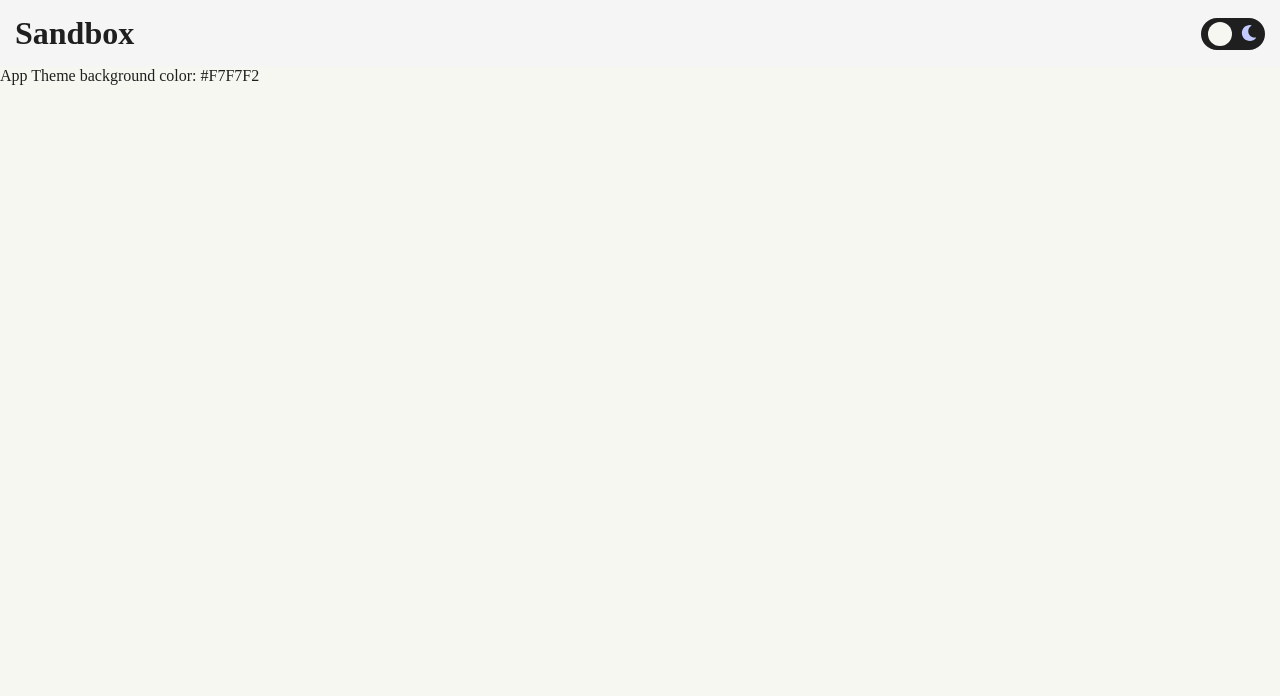
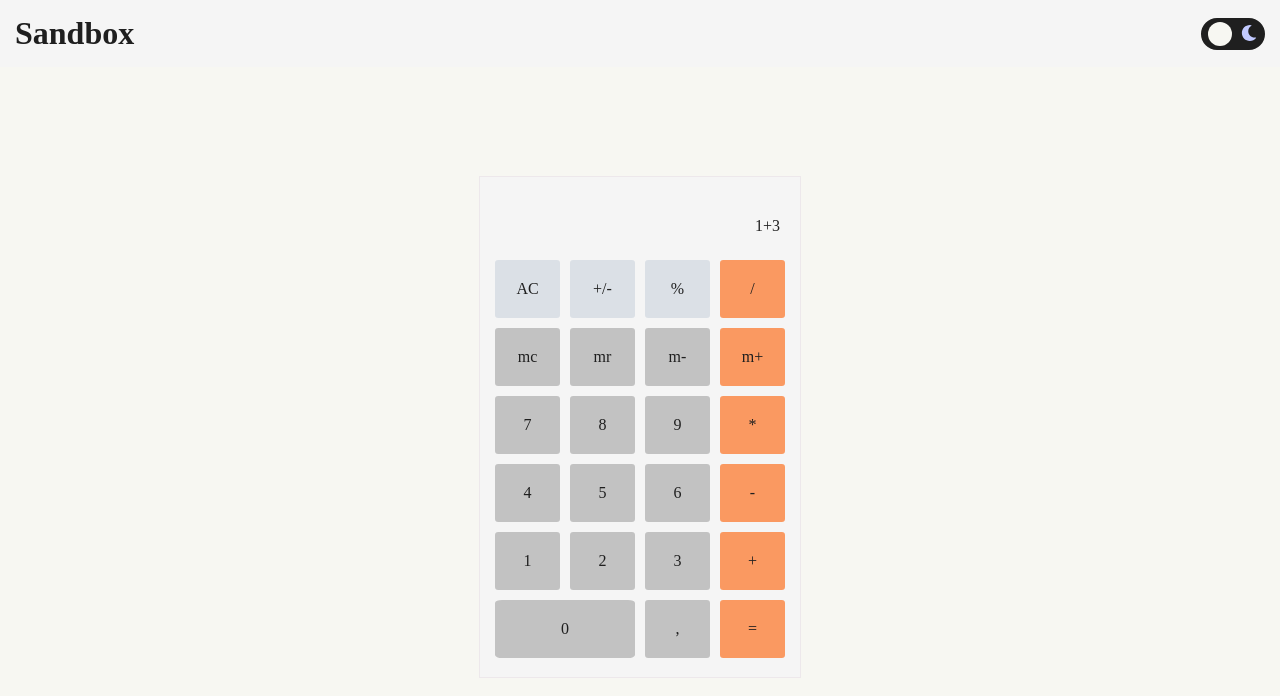
Before and after one commit to WondrousSquirrel/sandbox, a React app in the folder client/: page / in a window 1280 px wide. Shown: the top 696 px of the page. Built offline with nearby package versions, Linux system fonts and the light colour scheme; no server answers.

Commit message:
calculator layout

```diff
--- a/client/src/components/App/index.tsx
+++ b/client/src/components/App/index.tsx
@@ -1,6 +1,7 @@
 import React, { useContext, useState } from "react";
 import { Provider } from "react-redux";
 import store from "../../store/store";
+import Calculator from "../Calculator";
 import Header from "../Header";
 import ThemeContext, { ThemeProvider, themes } from "../theme";
 
@@ -18,7 +19,7 @@ const App = () => {
             <ThemeProvider value={theme}>
                 <div className='app' style={{ backgroundColor: theme.backgroundColor, color: theme.color }}>
                     <Header changeTheme={changeTheme}/>
-                    <p>App Theme background color: {theme.backgroundColor}</p>
+                    <Calculator />
                 </div>
             </ThemeProvider>
         </Provider>
--- a/client/src/components/App/style.scss
+++ b/client/src/components/App/style.scss
@@ -12,3 +12,10 @@ html, body {
   height: 100vh;
   min-height: 100vh
 }
+
+.centered {
+  display: flex;
+  height: 90%;
+  justify-content: center;
+  align-items: center;
+}
--- /dev/null
+++ b/client/src/components/Calculator/Button.tsx
@@ -0,0 +1,15 @@
+import React from 'react';
+
+interface Button {
+    text: string;
+    backgroundColor: string;
+    className?: string
+};
+
+const Button = (props: Button) => {
+    return <div className={'button ' + props.className} style={{backgroundColor: props.backgroundColor }}>
+        <p className='text'>{props.text}</p>
+    </div>;
+};
+
+export default Button;
--- /dev/null
+++ b/client/src/components/Calculator/calculator.scss
@@ -0,0 +1,81 @@
+.calculator {
+    display: flex;
+    flex-direction: column;
+    width: 300px;
+    padding: 10px 10px;
+    height: 480px;
+    border: 1px solid #DCDEE5;
+}
+
+.display {
+    display: flex;
+    align-items: flex-end;
+    flex-direction: column-reverse;
+    margin-top: 10px;
+    padding: 20px 10px;
+    width: 280px;
+}
+
+.wrapper {
+    display: flex;
+    justify-content: space-around;
+}
+
+.grid {
+    display: grid;
+    grid-template-columns: 25% 25% 25% 25%;
+    grid-template-rows: 20% 20% 20% 20% 20%;
+}
+
+.bottom-grid {
+    display: grid;
+    grid-template-columns: 50% 25% 25%;
+    grid-template-areas: "double-sized dot-btn equal-btn";
+}
+
+.double-sized {
+    grid-area: double-sized;
+}
+.dot-btn {
+    grid-area: dot-btn;
+}
+.equal-btn {
+    grid-area: equal-btn;
+}
+
+.button {
+    text-align: center;
+    padding: 20px 0;
+    margin: 5px;
+    border-radius: 5%;
+    cursor: pointer;
+}
+
+
+.button:hover {
+    box-shadow: 10px 10px 23px -8px #6A7FDB;
+    -webkit-box-shadow: 10px 10px 23px -8px #6A7FDB;
+    -moz-box-shadow: 10px 10px 23px -8px #6A7FDB;
+}
+
+.button:active {
+    background-color: #FFD5AD !important;
+    color: black;
+    box-shadow: none;
+    -webkit-box-shadow: none;
+    -moz-box-shadow:  none
+
+}
+
+@media screen and (max-height: 700px) {
+    .calculator {
+        width: 300px;
+        height: 400px;
+    }
+    .button {
+        text-align: center;
+        padding: 15px 0;
+        margin: 3px;
+        border-radius: 5%;
+    }
+  }
--- /dev/null
+++ b/client/src/components/Calculator/index.tsx
@@ -0,0 +1,54 @@
+import React, { useContext } from 'react';
+import ThemeContext from '../theme';
+
+import Button from './Button';
+
+import './calculator.scss'
+
+const Calculator = () => {
+
+    const theme = useContext(ThemeContext)
+
+    const values = [1, '+', 3]
+
+    return (
+        <div className='centered'>
+
+            <div className='calculator' style={{ backgroundColor: theme.secondColor, borderColor: theme.borderColor}}>
+                <div className='display'><p>{values.map(v => v)}</p></div>
+                <div className="grid">
+                    <Button text='AC'  backgroundColor={theme.buttonColor} />
+                    <Button text='+/-' backgroundColor={theme.buttonColor} />
+                    <Button text='%'   backgroundColor={theme.buttonColor} />
+                    <Button text='/'   backgroundColor={theme.buttonColor2}/>
+                    <Button text='mc'  backgroundColor={theme.buttonColor3}/>
+                    <Button text='mr'  backgroundColor={theme.buttonColor3}/>
+                    <Button text='m-'  backgroundColor={theme.buttonColor3}/>
+                    <Button text='m+'  backgroundColor={theme.buttonColor2}/>
+                    <Button text='7'   backgroundColor={theme.buttonColor3}/>
+                    <Button text='8'   backgroundColor={theme.buttonColor3}/>
+                    <Button text='9'   backgroundColor={theme.buttonColor3}/>
+                    <Button text='*'   backgroundColor={theme.buttonColor2}/>
+                    <Button text='4'   backgroundColor={theme.buttonColor3}/>
+                    <Button text='5'   backgroundColor={theme.buttonColor3}/>
+                    <Button text='6'   backgroundColor={theme.buttonColor3}/>
+                    <Button text='-'   backgroundColor={theme.buttonColor2}/>
+                    <Button text='1'   backgroundColor={theme.buttonColor3}/>
+                    <Button text='2'   backgroundColor={theme.buttonColor3}/>
+                    <Button text='3'   backgroundColor={theme.buttonColor3}/>
+                    <Button text='+'   backgroundColor={theme.buttonColor2}/>
+                </div>
+                <div className="bottom-grid">
+                    <Button text='0' backgroundColor={theme.buttonColor3} className='double-sized'/>
+                    <Button text=',' backgroundColor={theme.buttonColor3} className='dot-btn'/>
+                    <Button text='=' backgroundColor={theme.buttonColor2} className='equal-btn'/>
+
+                </div>
+            </div>
+
+        </div>
+    )
+}
+
+
+export default Calculator;
--- a/client/src/components/theme.ts
+++ b/client/src/components/theme.ts
@@ -4,12 +4,20 @@ export const themes = {
     dark: {
         'backgroundColor': '#1F1F1F',
         'secondColor': '#0A0A0A',
-        'color': '#F7F7F2'
+        'borderColor': '#332F37',
+        'color': '#F7F7F2',
+        'buttonColor': '#A3A3A3',
+        'buttonColor2': '#FA9961',
+        'buttonColor3': '#303136'
     },
     light: {
         'backgroundColor': '#F7F7F2',
         'secondColor': '#F5F5F5',
-        'color': '#1F1F1F'
+        'borderColor': '#EDE8EB',
+        'buttonColor': '#DBE0E6',
+        'color': '#1F1F1F',
+        'buttonColor2': '#FA9961',
+        'buttonColor3': '#C2C2C2'
     }
 }
 
```
